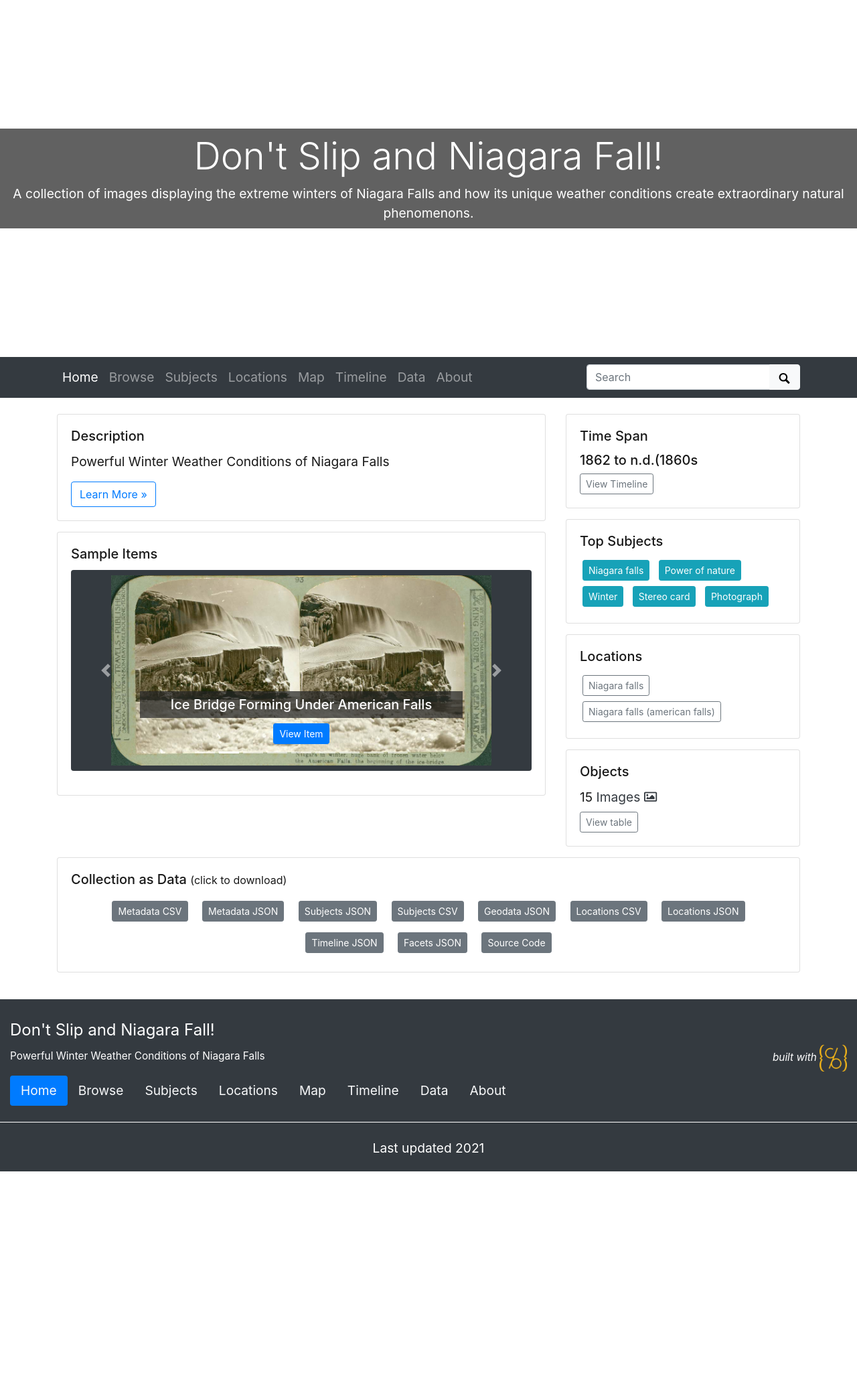
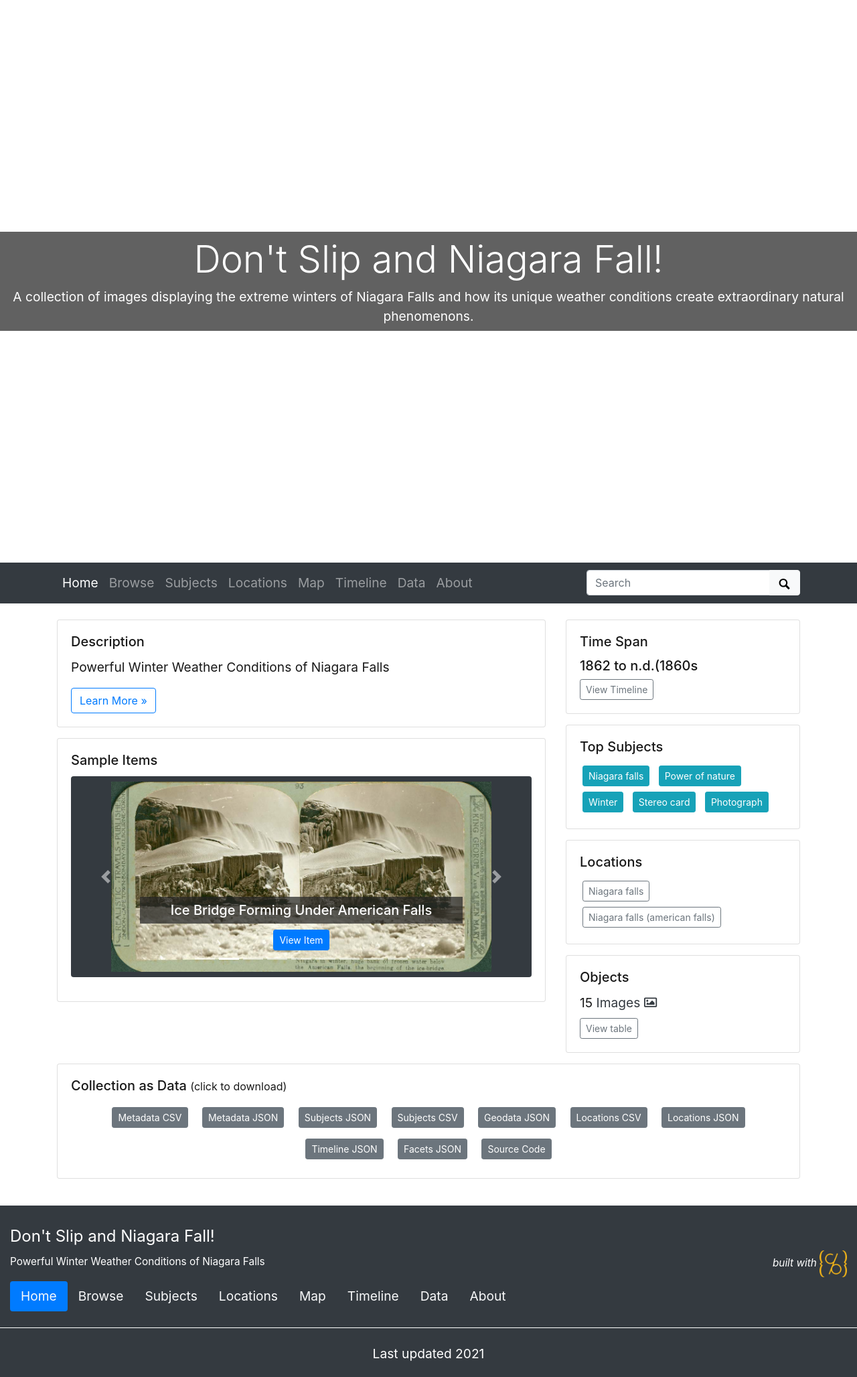
Before and after one commit to cuddycolbon/FINAL-EXHIBIT, a Jekyll site: the page built from index.md, in a window 1280 px wide. Shown: the whole page at 67% size. Built offline with Jekyll 4.4.1, drawn with Linux system fonts in a browser that asks for light colours; before the commit the page ends 1749 px from its top, so only the background shows below that.

Commit message:
Update theme.yml

```diff
--- a/_data/theme.yml
+++ b/_data/theme.yml
@@ -10,7 +10,7 @@
 # use either an objectid (from an item in this collect), a relative location of an image in this repo (ex. /assets/img/feature.jpg), or a full url to an image elsewhere
 featured-image: /FINAL_EXHIBIT/objects/Standing_On_Ice.jpeg
 # optional: add extra padding around collection title for a larger image feature.
-home-title-y-padding: 10em
+home-title-y-padding: 18em
 # optional: change position of background image, center, top, bottom
 home-banner-image-position: # Default is center
 
```
